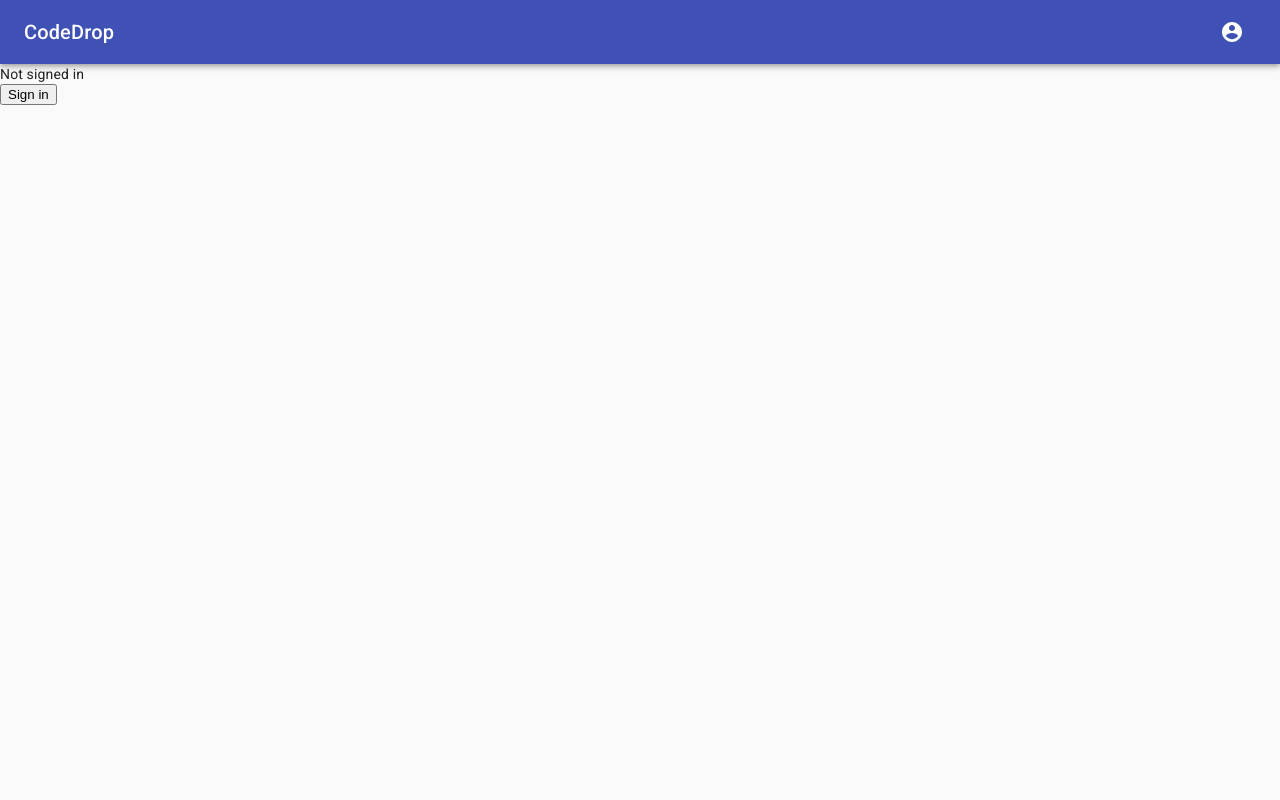
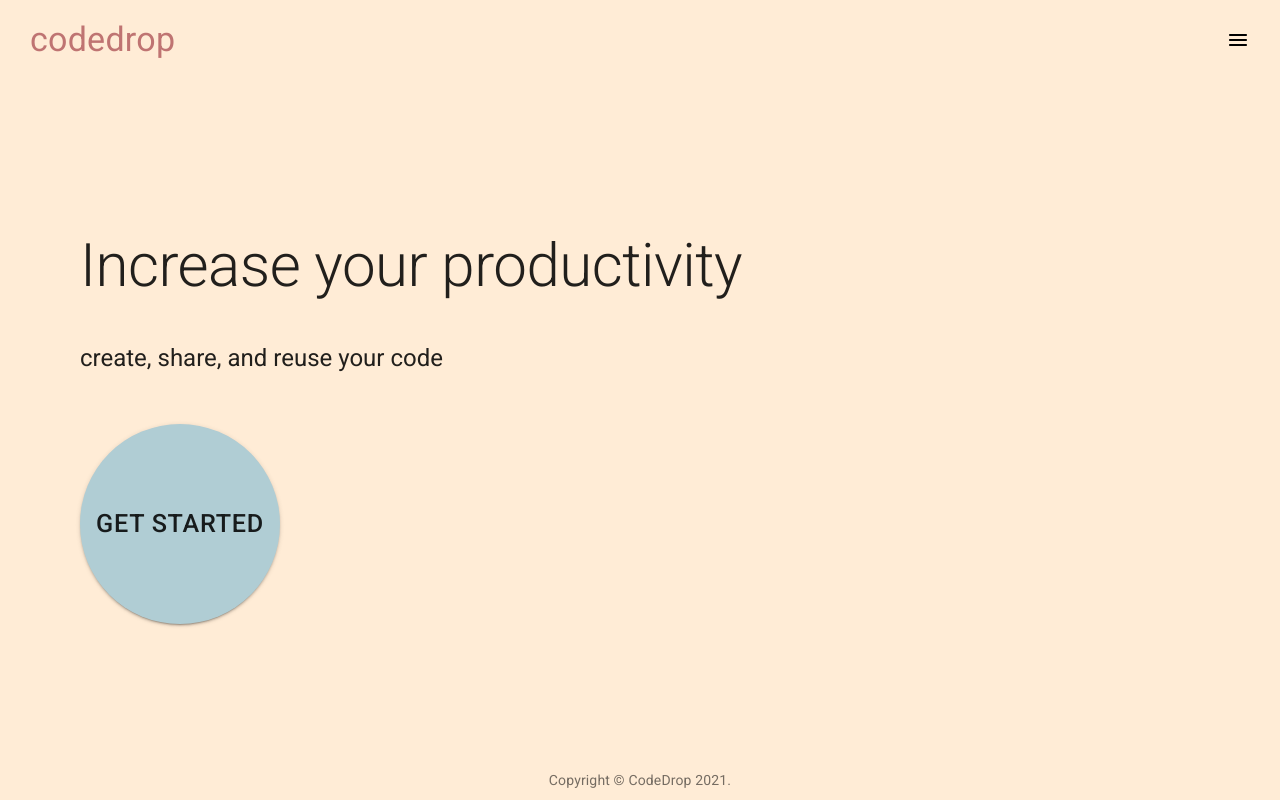
Before and after one commit to oslabs-beta/codedrop, a Next.js app: page / in a window 1280 px wide. Built offline with nearby package versions, Linux system fonts and the light colour scheme; no server answers.

Commit message:
Update to splash page and styling

```diff
--- /dev/null
+++ b/components/SplashPage.js
@@ -0,0 +1,47 @@
+import { Typography, Button, Container } from "@material-ui/core";
+import { useRouter } from "next/router";
+import { makeStyles } from "@material-ui/core/styles";
+
+
+const useStyles = makeStyles({
+  root: {
+    maxWidth: '100%',
+    backgroundColor: '#FFECD6',
+    height: "85vh",
+    width: '100%',
+    paddingLeft: 80,
+  },
+  productivityText: {
+    paddingTop: 150,
+  },
+  createText: {
+    paddingTop: 40,
+    paddingBottom: 50,
+  },
+  roundButton: {
+    fontSize: '180%',
+    backgroundColor: "primary",
+    borderRadius: 100,
+    width: 200,
+    height: 200,
+  }
+});
+
+function SplashPage() {
+  const router = useRouter();
+  const classes = useStyles();
+
+  return (
+    <>
+      <Container className={classes.root}>
+        <Typography className={classes.productivityText} variant="h2">Increase your productivity</Typography>
+        <Typography className={classes.createText}variant="h5">create, share, and reuse your code</Typography>
+        <Button className={classes.roundButton} variant='contained' color='primary' onClick={() => router.push("/dnd")}>
+          Get Started
+        </Button>
+      </Container>
+    </>
+  );
+}
+
+export default SplashPage;
--- a/components/layout/Footer.js
+++ b/components/layout/Footer.js
@@ -8,7 +8,7 @@ function Copyright() {
   return (
     <Typography variant="body2" color="textSecondary">
       {'Copyright © '}
-      <Link color="inherit" href="https://material-ui.com/">
+      <Link color="inherit" href="/">
         CodeDrop
       </Link>{' '}
       {new Date().getFullYear()}
@@ -17,27 +17,28 @@ function Copyright() {
   );
 }
 
-const useStyles = makeStyles((theme) => ({
+const useStyles = makeStyles({
   footer: {
-    padding: theme.spacing(3, 2),
-    marginTop: 'auto',
-    backgroundColor: 'lightGray',
+    padding: 0,
+    display: 'flex',
+    flexDirection: 'row',
+    alignItems: 'center',
+    justifyContent: 'center',
+    backgroundColor: '#FFECD6',
     position: 'absolute',
+    height: '5vh',
     left: 0,
     bottom: 0,
     right: 0,
   },
-}));
+});
 
 export default function StickyFooter() {
   const classes = useStyles();
 
   return (
     <footer className={classes.footer}>
-      <Container maxWidth="sm">
-        <Typography variant="body1">Creating and sharing resuable components.</Typography>
-        <Copyright />
-      </Container>
+      <Copyright />
     </footer>
   );
 }
--- a/components/layout/Navbar.js
+++ b/components/layout/Navbar.js
@@ -1,32 +1,41 @@
 import { useState } from 'react';
-import { signOut } from 'next-auth/client';
 import { makeStyles } from '@material-ui/core/styles';
 import AppBar from '@material-ui/core/AppBar';
 import Toolbar from '@material-ui/core/Toolbar';
 import Typography from '@material-ui/core/Typography';
 import IconButton from '@material-ui/core/IconButton';
+import MenuRoundedIcon from '@material-ui/icons/MenuRounded';
 import AccountCircle from '@material-ui/icons/AccountCircle';
 import MenuItem from '@material-ui/core/MenuItem';
 import Menu from '@material-ui/core/Menu';
-import { red } from '@material-ui/core/colors';
+import { signIn, signOut, useSession } from 'next-auth/client';
 
-const useStyles = makeStyles(() => ({
+const useStyles = makeStyles({
   root: {
     flexGrow: 1,
   },
   title: {
     flexGrow: 1,
+    color: '#bf7472'
   },
   navbarItems: {
-     display: 'flex',
-     justifyContent: 'space-between',
+    display: "flex",
+    flexDirection: "row",
+    justifyContent: "space-between",
+    alignItems: "center",
+    background: "#FFECD6",
+    boxShadow: "none",
+    color: "black",
+    height: "10vh",
+    padding: "0 30px",
   },
-}));
+});
 
 export default function Navbar() {
   const classes = useStyles();
   const [anchorEl, setAnchorEl] = useState(null);
   const open = Boolean(anchorEl);
+  const [session] = useSession();
 
   const handleMenu = (event) => {
     setAnchorEl(event.currentTarget);
@@ -36,15 +45,17 @@ export default function Navbar() {
     setAnchorEl(null);
   };
 
+  const openProject = () => {
+    // load the projects component
+  };
+
   return (
     <div className={classes.root}>
-      <AppBar position="static">
-        <Toolbar className={classes.navbarItems}>
-          <Typography variant="h6" className={classes.title}>
-            CodeDrop
+      <AppBar className={classes.navbarItems} position="static">
+        <Typography variant="h4" className={classes.title}>
+          codedrop
         </Typography>
-          <div>
-            <IconButton
+        <MenuRoundedIcon
           aria-label="account of current user"
           aria-controls="menu-appbar"
           aria-haspopup="true"
@@ -52,26 +63,26 @@ export default function Navbar() {
           color="inherit"
         >
           <AccountCircle />
-            </IconButton>
+        </MenuRoundedIcon>
         <Menu
           id="menu-appbar"
           anchorEl={anchorEl}
           anchorOrigin={{
-                vertical: 'top',
-                horizontal: 'right',
+            vertical: "top",
+            horizontal: "right",
           }}
           keepMounted
           transformOrigin={{
-                vertical: 'top',
-                horizontal: 'right',
+            vertical: "top",
+            horizontal: "right",
           }}
           open={open}
           onClose={handleClose}
         >
-              <MenuItem onClick={() => signOut()}>Logout</MenuItem>
+          {session && <MenuItem onClick={() => signOut()}>Logout</MenuItem>}
+          {!session && <MenuItem onClick={() => signIn()}>Sign In</MenuItem>}
+          <MenuItem onClick={() => openProject()}>Projects</MenuItem>
         </Menu>
-          </div>
-        </Toolbar>
       </AppBar>
     </div>
   );
--- a/components/layout/index.js
+++ b/components/layout/index.js
@@ -5,8 +5,10 @@ export default function Layout({ children }) {
   return (
     <>
       <Navbar />
-      <main>{children}</main>
-      {/* <Footer /> */}
+        <main>
+          {children}
+        </main>
+      <Footer />
     </>
   );
 }
--- a/pages/_document.js
+++ b/pages/_document.js
@@ -1,7 +1,7 @@
 import React from 'react';
 import Document, { Html, Head, Main, NextScript } from 'next/document';
 import { ServerStyleSheets } from '@material-ui/core/styles';
-import theme from '../src/theme';
+import theme from '../public/theme';
 
 export default class MyDocument extends Document {
   render() {
--- a/pages/index.js
+++ b/pages/index.js
@@ -1,22 +1,10 @@
-import { signIn, signOut, useSession } from 'next-auth/client';
+import SplashPage from "../components/SplashPage";
 
 export default function Home() {
-  const [session] = useSession();
 
   return (
     <>
-      {!session && (
-        <>
-          Not signed in <br />
-          <button onClick={() => signIn()}>Sign in</button>
-        </>
-      )}
-      {session && (
-        <>
-          Signed in as {session.user.email} <br />
-          <button onClick={() => signOut()}>Sign out</button>
-        </>
-      )}
+      <SplashPage />
     </>
   );
 }
--- /dev/null
+++ b/public/theme.js
@@ -0,0 +1,21 @@
+import { createTheme } from "@material-ui/core/styles";
+
+
+const theme = createTheme({
+  palette: {
+    primary: {
+      main: '#b0cdd4',
+    },
+    secondary: {
+      light: '#fbf5ec',
+      main: '#bf7472',
+    },
+    tertiary:{
+      main: '#A88C89',
+    },
+    contrastThreshold: 3,
+    tonalOffset: 0.2,
+  },
+});
+
+export default theme;
--- a/src/theme.js
+++ /dev/null
@@ -1,5 +0,0 @@
-import { createTheme } from '@material-ui/core/styles';
-
-const theme = createTheme({});
-
-export default theme;
```
Also changed, not shown: pages/_app.js (+6 -4 lines), 1 other file (tests, documents, lock files or other folders). Lines whose indentation alone changed are shown as unchanged.
